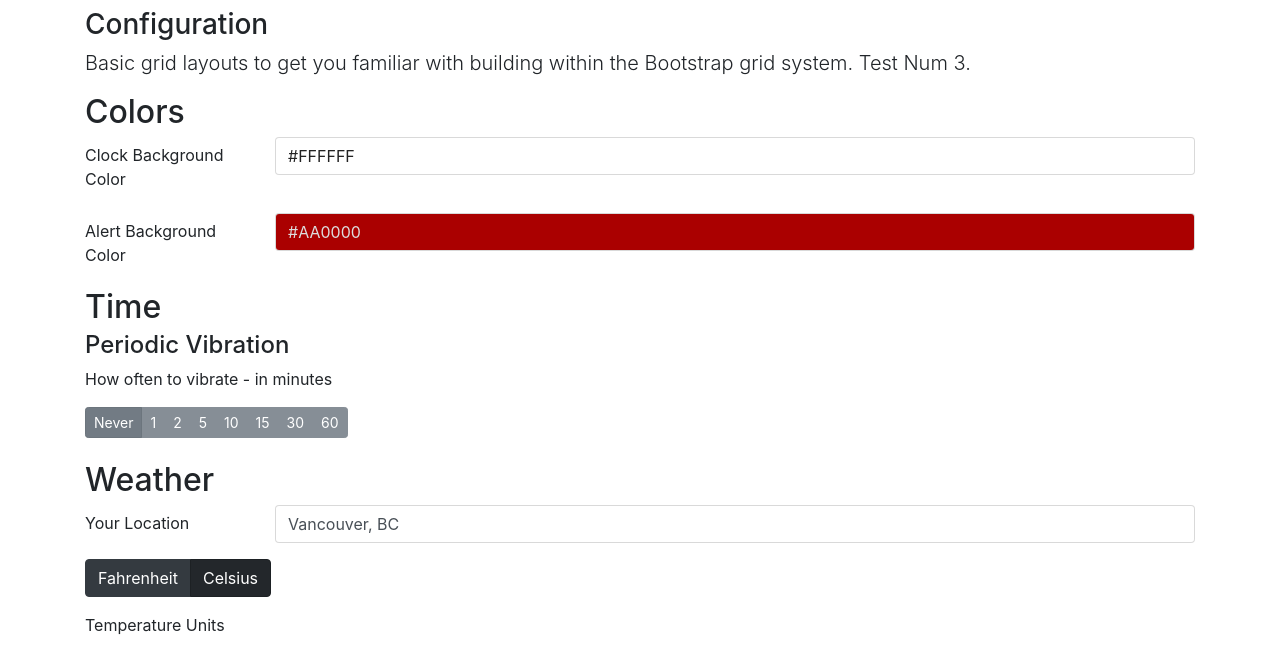
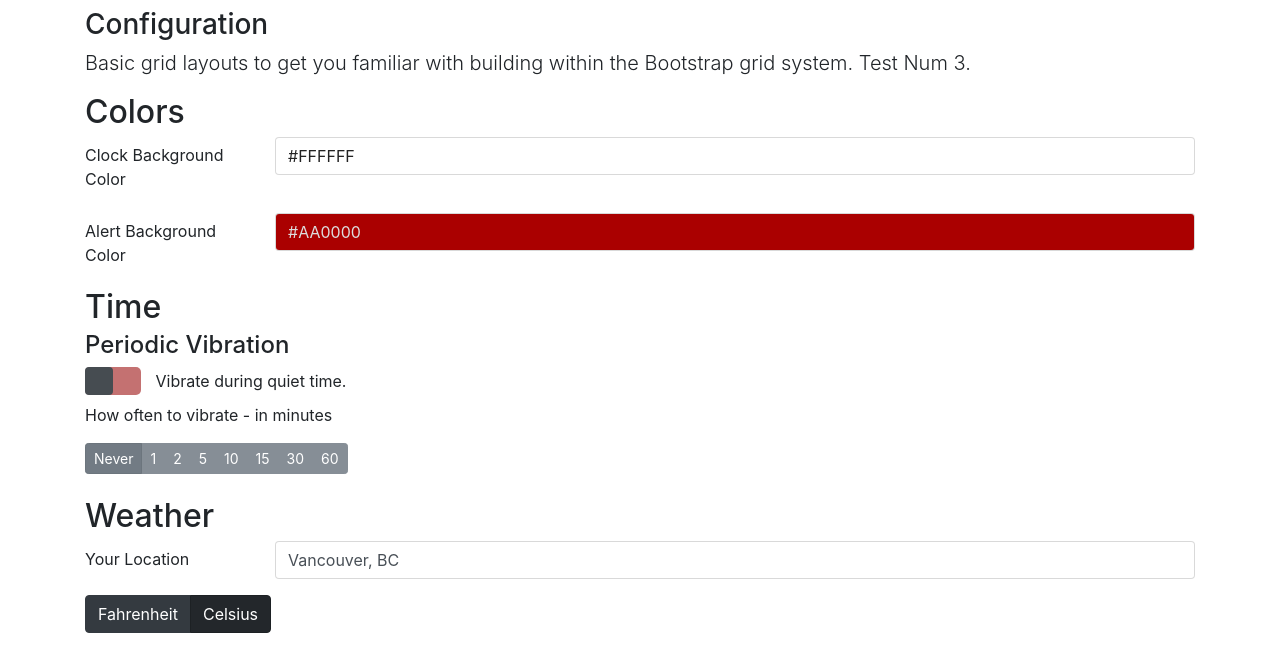
Before and after one commit to path9263/CleanOclock, a website: page docs/config.html in a window 1280 px wide. Shown: the part 75-725 px from the top of the page. Drawn offline with nearby package versions, Linux system fonts and the light colour scheme.

Commit message:
Added toggle switch

```diff
--- a/docs/config.html
+++ b/docs/config.html
@@ -7,6 +7,7 @@
 
     <!-- Bootstrap CSS -->
     <link rel="stylesheet" href="https://maxcdn.bootstrapcdn.com/bootstrap/4.0.0-beta/css/bootstrap.min.css" integrity="sha384-/Y6pD6FV/Vv2HJnA6t+vslU6fwYXjCFtcEpHbNJ0lyAFsXTsjBbfaDjzALeQsN6M" crossorigin="anonymous">
+
 
 	<script src="js/jquery-3.1.1.min.js"></script>
 	<script src="js/jqColorPicker.min.js"></script>
@@ -27,7 +28,6 @@
 		</a>
 	</nav>
 	<div class="container mt-3">
-
 		<h3>Configuration</h3>
 		<p class="lead">Basic grid layouts to get you familiar with building within the Bootstrap grid system. Test Num 3.</p>
 		<h2>Colors</h2>
@@ -52,6 +52,13 @@
 
 		<h2>Time</h2>
 		<h4>Periodic Vibration</h4>
+			<div class="checkbox switcher">
+			  <label for="test">
+				<input type="checkbox" id="test" value="">
+				<span><small></small></span>
+				<span>Vibrate during quiet time.</span>
+			  </label>
+			</div>
 			<p>How often to vibrate - in minutes </p>
 			<div class="btn-group" data-toggle="buttons">
 				  <label class="btn btn-secondary btn-sm active">
@@ -111,7 +118,7 @@
 		<h2>Phone Battery Status</h2>
 		<p>How often to update the phone's battery status, and while charging.</p>
 		</br></br>
-		<div class="row">
+		<div class="row mb-5">
 			<div class="col-sm align-self-center">
 				<div class="alert alert-danger" role="alert">
 				  Don't forget to save your settings!
--- a/docs/css/custom.css
+++ b/docs/css/custom.css
@@ -3,3 +3,45 @@
 #bootstrap-overrides .navbar-brand { /* 100+1=101 priority score, yay! */
 	font-size: 1.75rem;
 }
+
+
+/* Check box toggle switch:  */
+/* from here: https://codepen.io/anon/pen/JrQVgE */
+div.checkbox.switcher label, div.radio.switcher label {
+  padding: 0;
+}
+div.checkbox.switcher label *, div.radio.switcher label * {
+  vertical-align: middle;
+}
+div.checkbox.switcher label input, div.radio.switcher label input {
+  display: none;
+}
+div.checkbox.switcher label input + span, div.radio.switcher label input + span {
+  position: relative;
+  display: inline-block;
+  margin-right: 10px;
+  width: 56px;
+  height: 28px;
+  background: #c47171;
+  border: 0px solid #d3d3d3;
+  border-radius: 5px;
+  transition: all 0.3s ease-in-out;
+}
+div.checkbox.switcher label input + span small, div.radio.switcher label input + span small {
+  position: absolute;
+  display: block;
+  width: 50%;
+  height: 100%;
+  background: #464c51;
+  border-radius: 4px;
+  transition: all 0.3s ease-in-out;
+  left: 0;
+}
+div.checkbox.switcher label input:checked + span, div.radio.switcher label input:checked + span {
+  background: #d3d3d3;
+  border-color: #d3d3d3;
+}
+div.checkbox.switcher label input:checked + span small, div.radio.switcher label input:checked + span small {
+  left: 50%;
+  background: #727b84;
+}
```
